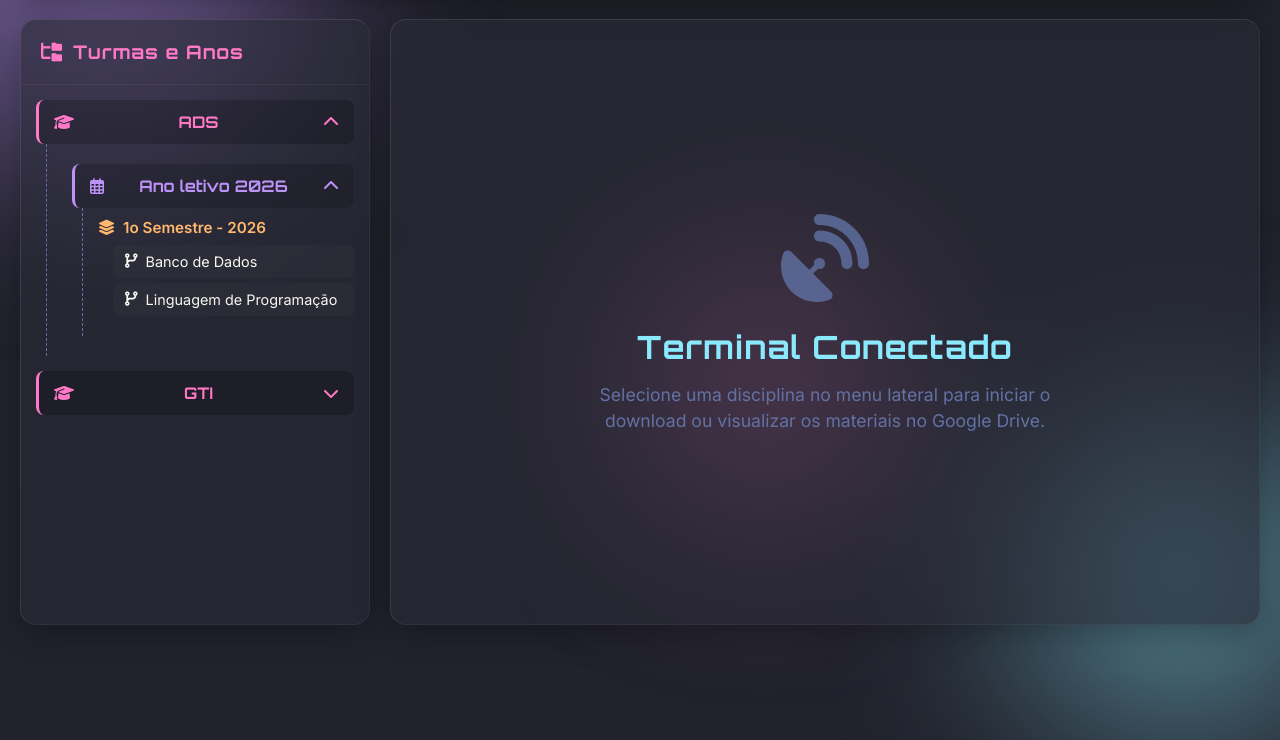
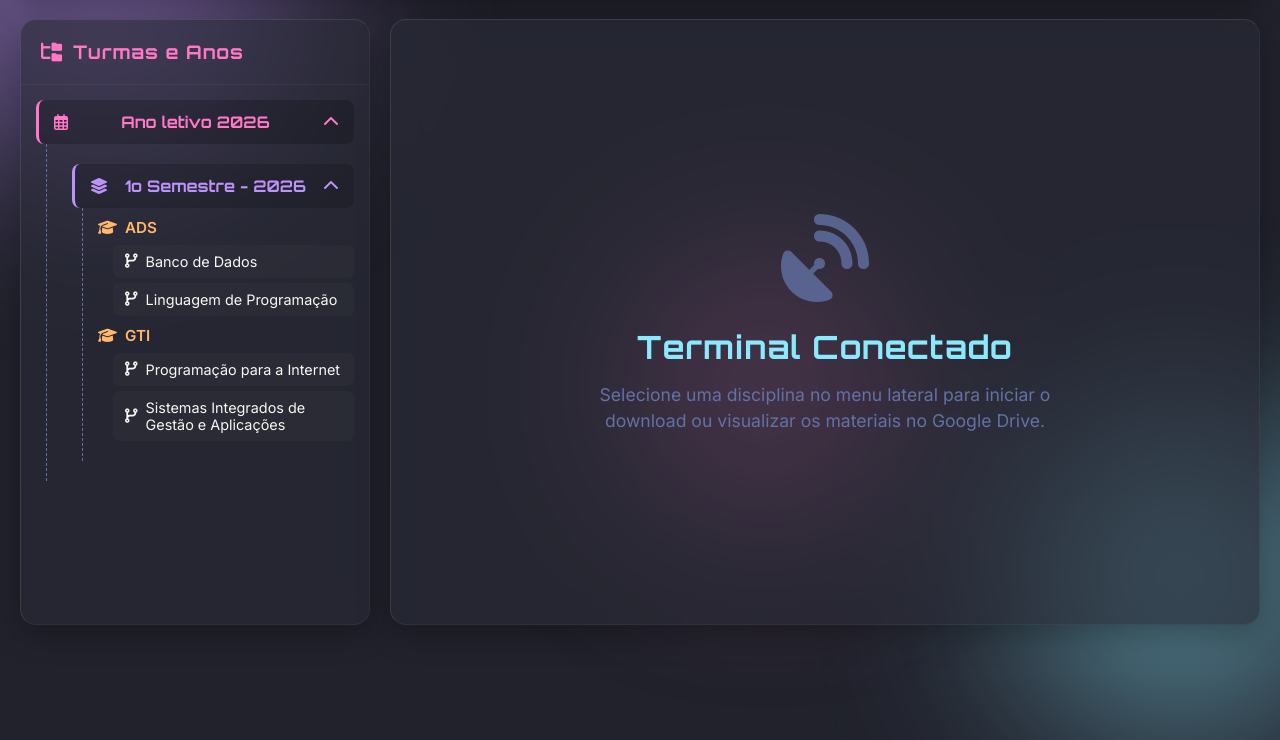
Before and after one commit to ricardoleme/portalAulas, a plain HTML site: page index.html in a window 1280 px wide. Shown: the part 155-895 px from the top of the page. Drawn offline with Linux system fonts and the light colour scheme.

Commit message:
feat: Implement hierarchical menu grouping by year and semester, update data structure, rename a CSS class, and add Live Server settings.

```diff
--- a/data.json
+++ b/data.json
@@ -1,9 +1,13 @@
 [
+  {
+    "ano": 2026,
+    "semestres": [
+      {
+        "semestre": "1o Semestre - 2026",
+        "cursos": [
           {
             "curso": "ADS",
             "nomeCurso": "Análise e Desenvolvimento de Sistemas",
-    "ano": 2026,
-    "semestre": "1o Semestre - 2026",
             "disciplinas": [
               {
                 "nome": "Banco de Dados",
@@ -20,8 +24,6 @@
           {
             "curso": "GTI",
             "nomeCurso": "Gestão da Tecnologia da Informação",
-    "ano": 2026,
-    "semestre": "1o Semestre - 2026",
             "disciplinas": [
               {
                 "nome": "Programação para a Internet",
@@ -36,3 +38,7 @@
             ]
           }
         ]
+      }
+    ]
+  }
+]
--- a/script.js
+++ b/script.js
@@ -21,90 +21,71 @@ document.addEventListener('DOMContentLoaded', () => {
     function buildMenu(data) {
         menuContainer.innerHTML = ''; // Limpar "Carregando..."
 
-        // Agrupar por curso (novo nível superior) e mapear nome expandido
-        const cursosMap = new Map();
-        data.forEach(item => {
-            if (!cursosMap.has(item.curso)) {
-                cursosMap.set(item.curso, item.nomeCurso || item.curso);
-            }
-        });
+        data.forEach(anoData => {
+            // Criar Grupo de Ano
+            const anoGroup = document.createElement('div');
+            anoGroup.className = 'menu-group ano-group';
 
-        const cursos = Array.from(cursosMap.keys()).sort();
+            const anoTitle = document.createElement('div');
+            anoTitle.className = 'menu-title year-title';
+            anoTitle.style.borderLeftColor = 'var(--pink)';
+            anoTitle.style.color = 'var(--pink)';
+            anoTitle.innerHTML = `<i class="far fa-calendar-alt"></i> Ano letivo ${anoData.ano} <i class="fas fa-chevron-down"></i>`;
 
-        cursos.forEach(curso => {
-            const nomeCursoTooltip = cursosMap.get(curso);
+            const anoContent = document.createElement('div');
+            anoContent.className = 'menu-content';
 
-            // Criar Grupo de Curso
-            const cursoGroup = document.createElement('div');
-            cursoGroup.className = 'menu-group curso-group';
-
-            const cursoTitle = document.createElement('div');
-            cursoTitle.className = 'menu-title curso-title';
-            cursoTitle.style.borderLeftColor = 'var(--pink)';
-            cursoTitle.style.color = 'var(--pink)';
-            cursoTitle.title = nomeCursoTooltip; // Tooltip nativo
-            cursoTitle.innerHTML = `<i class="fas fa-graduation-cap"></i> ${curso} <i class="fas fa-chevron-down"></i>`;
-
-            const cursoContent = document.createElement('div');
-            cursoContent.className = 'menu-content';
-
-            // Toggle do Collapse para o Curso
-            cursoTitle.addEventListener('click', () => {
-                cursoContent.classList.toggle('active');
-                const icon = cursoTitle.querySelector('.fa-chevron-down, .fa-chevron-up');
-                if (cursoContent.classList.contains('active')) {
+            // Toggle do Collapse para o Ano
+            anoTitle.addEventListener('click', () => {
+                anoContent.classList.toggle('active');
+                const icon = anoTitle.querySelector('.fa-chevron-down, .fa-chevron-up');
+                if (anoContent.classList.contains('active')) {
                     icon.classList.replace('fa-chevron-down', 'fa-chevron-up');
                 } else {
                     icon.classList.replace('fa-chevron-up', 'fa-chevron-down');
                 }
             });
 
-            const cursoData = data.filter(d => d.curso === curso);
+            anoData.semestres.forEach(semestreData => {
+                // Criar Grupo de Semestre
+                const semestreGroup = document.createElement('div');
+                semestreGroup.className = 'menu-group semestre-group';
+                semestreGroup.style.margin = '10px 0 10px 10px';
 
-            // Agrupar por ano dentro do curso
-            const years = [...new Set(cursoData.map(item => item.ano))].sort((a, b) => b - a);
+                const semestreTitle = document.createElement('div');
+                semestreTitle.className = 'menu-title';
+                semestreTitle.style.background = 'rgba(0, 0, 0, 0.15)';
+                semestreTitle.innerHTML = `<i class="fas fa-layer-group"></i> ${semestreData.semestre} <i class="fas fa-chevron-down"></i>`;
 
-            years.forEach(year => {
-                // Criar Grupo de Ano
-                const yearGroup = document.createElement('div');
-                yearGroup.className = 'menu-group ano-group';
-                yearGroup.style.margin = '10px 0 10px 10px';
+                const semestreContent = document.createElement('div');
+                semestreContent.className = 'menu-content';
 
-                const yearTitle = document.createElement('div');
-                yearTitle.className = 'menu-title year-title';
-                yearTitle.style.background = 'rgba(0, 0, 0, 0.15)';
-                yearTitle.innerHTML = `<i class="far fa-calendar-alt"></i> Ano letivo ${year} <i class="fas fa-chevron-down"></i>`;
-
-                const yearContent = document.createElement('div');
-                yearContent.className = 'menu-content';
-
-                // Toggle do Collapse para o Ano
-                yearTitle.addEventListener('click', (e) => {
+                // Toggle do Collapse para o Semestre
+                semestreTitle.addEventListener('click', (e) => {
                     e.stopPropagation();
-                    yearContent.classList.toggle('active');
-                    const icon = yearTitle.querySelector('.fa-chevron-down, .fa-chevron-up');
-                    if (yearContent.classList.contains('active')) {
+                    semestreContent.classList.toggle('active');
+                    const icon = semestreTitle.querySelector('.fa-chevron-down, .fa-chevron-up');
+                    if (semestreContent.classList.contains('active')) {
                         icon.classList.replace('fa-chevron-down', 'fa-chevron-up');
                     } else {
                         icon.classList.replace('fa-chevron-up', 'fa-chevron-down');
                     }
                 });
 
-                // Encontrar semestres do ano atual (dentro deste curso)
-                const yearData = cursoData.filter(d => d.ano === year);
+                semestreData.cursos.forEach(cursoData => {
+                    const cursoDiv = document.createElement('div');
+                    cursoDiv.className = 'curso-group-inner';
+                    cursoDiv.style.marginBottom = '10px';
 
-                yearData.forEach(semesterData => {
-                    const semesterDiv = document.createElement('div');
-                    semesterDiv.className = 'semestre-group';
-
-                    const semesterTitle = document.createElement('div');
-                    semesterTitle.className = 'semestre-title';
-                    semesterTitle.innerHTML = `<i class="fas fa-layer-group"></i> ${semesterData.semestre}`;
+                    const cursoTitle = document.createElement('div');
+                    cursoTitle.className = 'curso-label';
+                    cursoTitle.title = cursoData.nomeCurso || cursoData.curso;
+                    cursoTitle.innerHTML = `<i class="fas fa-graduation-cap"></i> ${cursoData.curso}`;
 
                     const disciplinaList = document.createElement('ul');
                     disciplinaList.className = 'disciplina-list';
 
-                    semesterData.disciplinas.forEach(disciplina => {
+                    cursoData.disciplinas.forEach(disciplina => {
                         const li = document.createElement('li');
                         li.className = 'disciplina-item';
                         li.innerHTML = `<i class="fas fa-code-branch"></i> ${disciplina.nome}`;
@@ -121,31 +102,31 @@ document.addEventListener('DOMContentLoaded', () => {
                         disciplinaList.appendChild(li);
                     });
 
-                    semesterDiv.appendChild(semesterTitle);
-                    semesterDiv.appendChild(disciplinaList);
-                    yearContent.appendChild(semesterDiv);
+                    cursoDiv.appendChild(cursoTitle);
+                    cursoDiv.appendChild(disciplinaList);
+                    semestreContent.appendChild(cursoDiv);
                 });
 
-                yearGroup.appendChild(yearTitle);
-                yearGroup.appendChild(yearContent);
-                cursoContent.appendChild(yearGroup);
+                semestreGroup.appendChild(semestreTitle);
+                semestreGroup.appendChild(semestreContent);
+                anoContent.appendChild(semestreGroup);
             });
 
-            cursoGroup.appendChild(cursoTitle);
-            cursoGroup.appendChild(cursoContent);
-            menuContainer.appendChild(cursoGroup);
+            anoGroup.appendChild(anoTitle);
+            anoGroup.appendChild(anoContent);
+            menuContainer.appendChild(anoGroup);
         });
 
-        // Abrir automaticamente o primeiro curso
-        const firstCursoContent = menuContainer.querySelector('.curso-title');
-        if (firstCursoContent) {
-            firstCursoContent.click();
+        // Abrir automaticamente o primeiro ano
+        const firstAnoContent = menuContainer.querySelector('.year-title');
+        if (firstAnoContent) {
+            firstAnoContent.click();
 
-            // Abrir primeiro ano logo em seguida
+            // Abrir primeiro semestre logo em seguida
             setTimeout(() => {
-                const firstYearContent = menuContainer.querySelector('.curso-group .year-title');
-                if (firstYearContent) {
-                    firstYearContent.click();
+                const firstSemestreContent = menuContainer.querySelector('.ano-group .menu-title:not(.year-title)');
+                if (firstSemestreContent) {
+                    firstSemestreContent.click();
                 }
             }, 50);
         }
--- a/style.css
+++ b/style.css
@@ -298,7 +298,7 @@ header {
     margin-bottom: 10px;
 }
 
-.semestre-title {
+.curso-label {
     color: var(--orange);
     font-size: 0.95rem;
     font-weight: 600;
```
Lines whose indentation alone changed are shown as unchanged.
